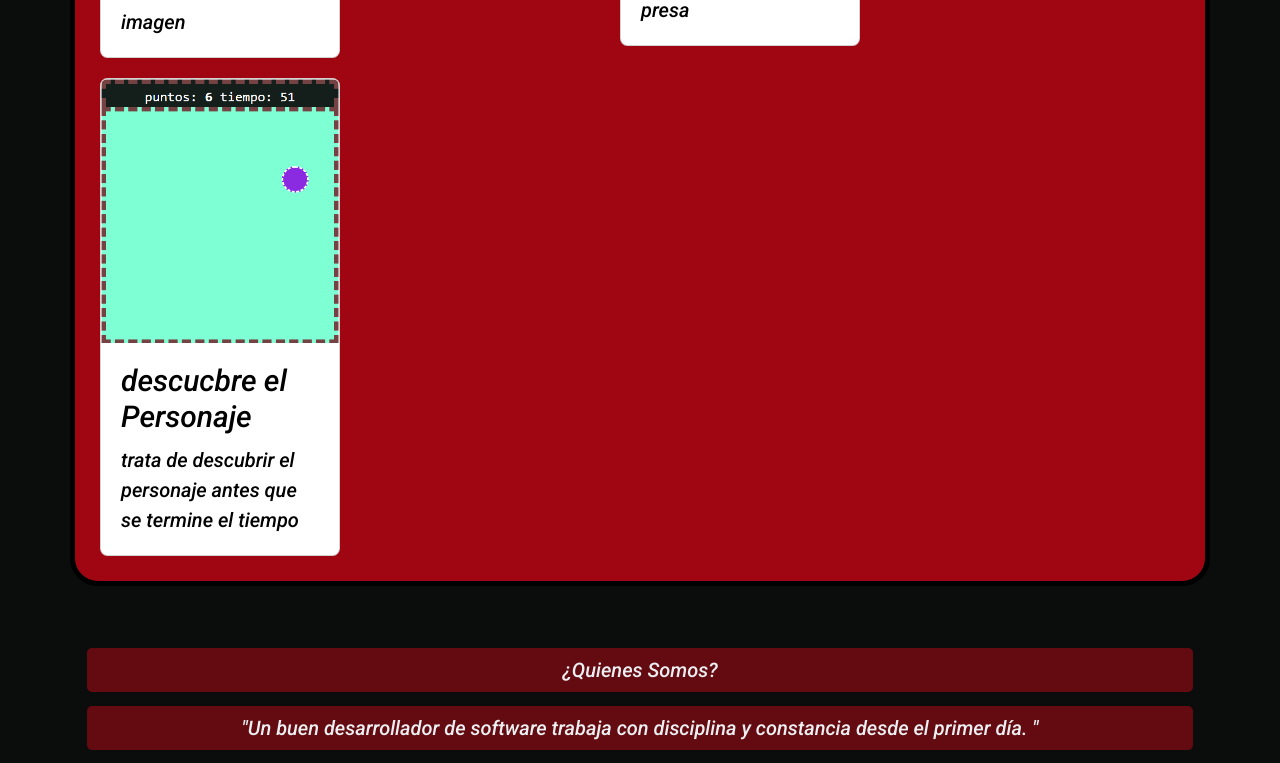
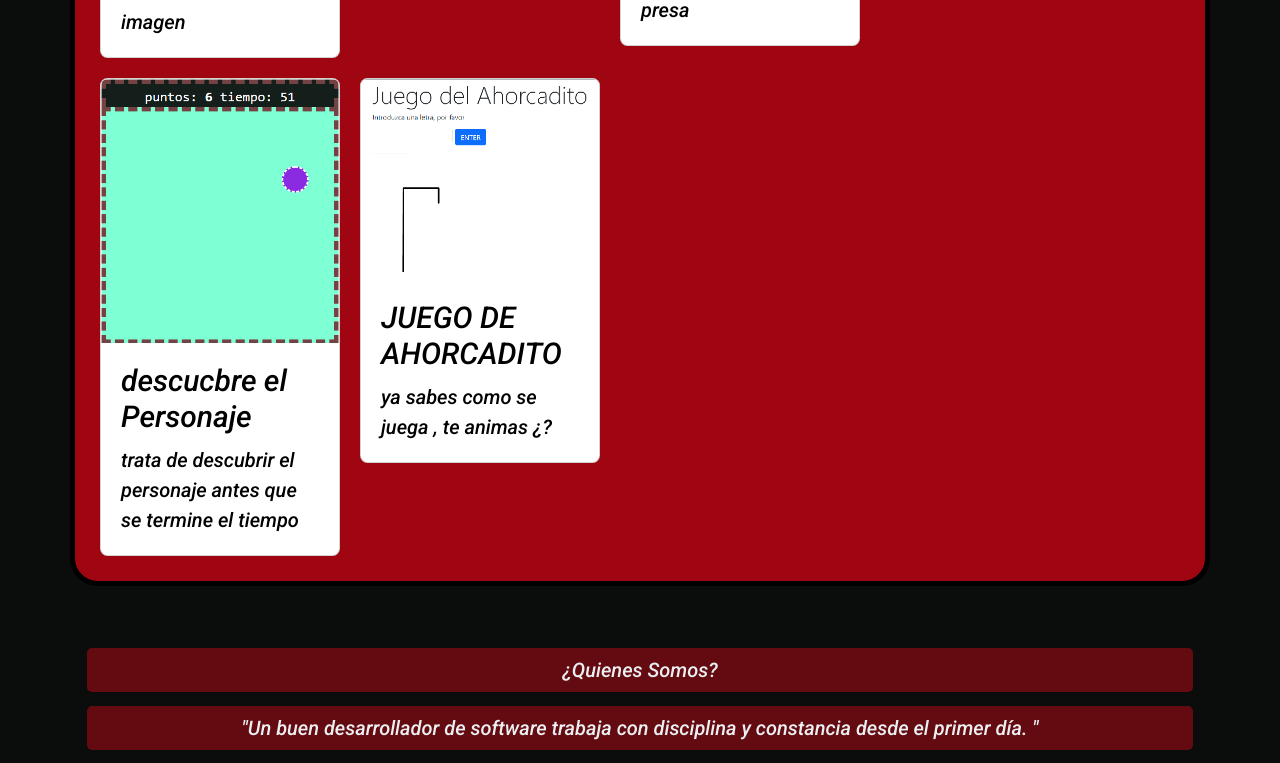
Before and after one commit to josemasa/tp2, a plain HTML site: page index.html in a window 1280 px wide. Shown: the part 688-1451 px from the top of the page. Drawn offline with nearby package versions, Linux system fonts and the light colour scheme.

Commit message:
agregamos el ahoracdito al main

```diff
--- a/index.html
+++ b/index.html
@@ -110,6 +110,15 @@
         </div>
       </a>
 
+      <a class="t1" href="./juegos/ahoracadito/index.html">
+        <div class="card text-start">
+          <img class="card-img-top" src="./img/ahoracala.png" alt="Title">
+          <div class="card-body">
+            <h4 class="card-title">JUEGO DE AHORCADITO</h4>
+            <p class="card-text">ya sabes como se juega , te animas ¿? </p>
+          </div>
+        </div>
+      </a>
 
     </div>
 
```
Also changed, not shown: img/ahoracala.png (added).
